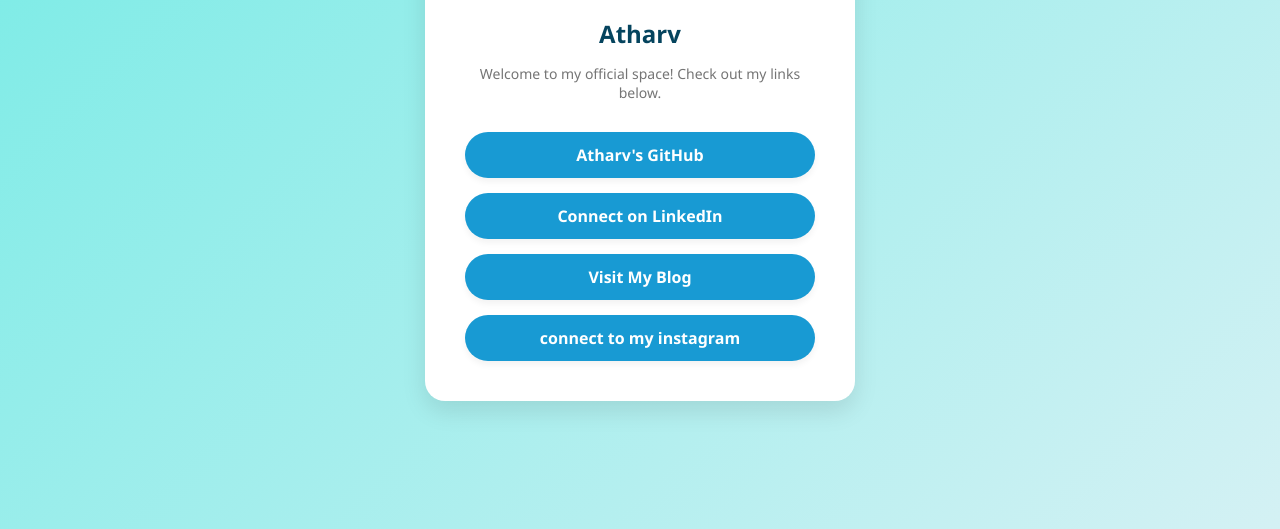
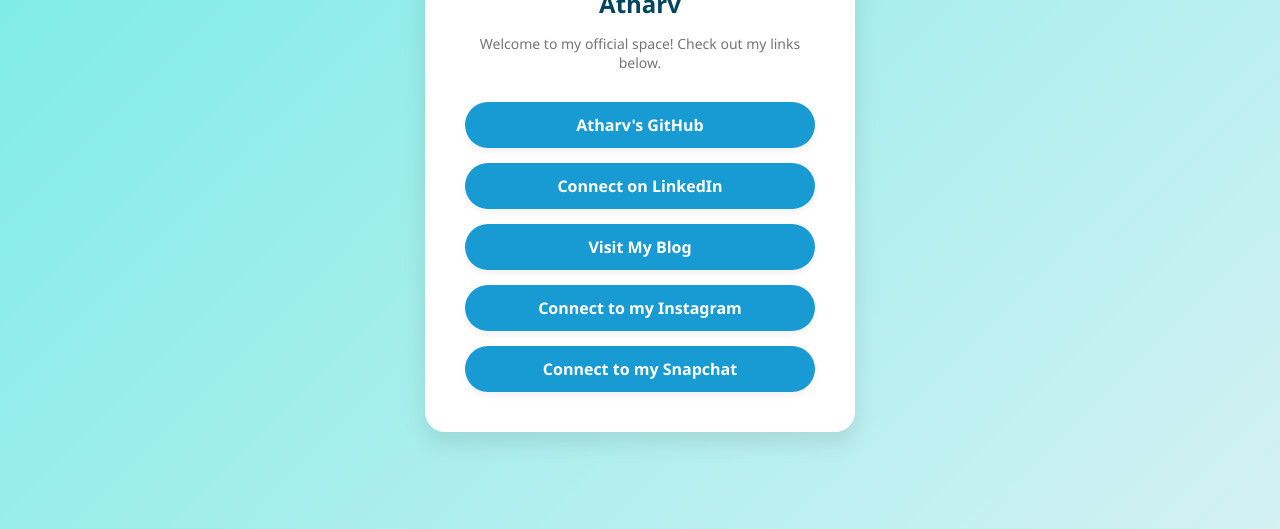
Before and after one commit to atharv2421/atharv2421.github.io, a plain HTML site: page index.html in a window 1280 px wide. Shown: the part 271-800 px from the top of the page. Drawn offline with Linux system fonts and the light colour scheme.

Commit message:
Add files via upload

```diff
--- a/index.html
+++ b/index.html
@@ -90,7 +90,8 @@
             <a href="https://github.com" target="_blank" class="link-button">Atharv's GitHub</a>
             <a href="https://linkedin.com" target="_blank" class="link-button">Connect on LinkedIn</a>
             <a href="https://google.com" target="_blank" class="link-button">Visit My Blog</a>
-            <a href="https://www.instagram.com/s_.atharv._/" target="_blank" class="link-button">connect to my instagram</a>
+            <a href="https://www.instagram.com/s_.atharv._/" target="_blank" class="link-button">Connect to my Instagram</a>
+            <a href="https://www.snapchat.com/add/athrv_2424?share_id=AiTozoRRCGo&locale=en-IN" target="_blank" class="link-button">Connect to my Snapchat</a>
         </div>
     </div>
 
```
